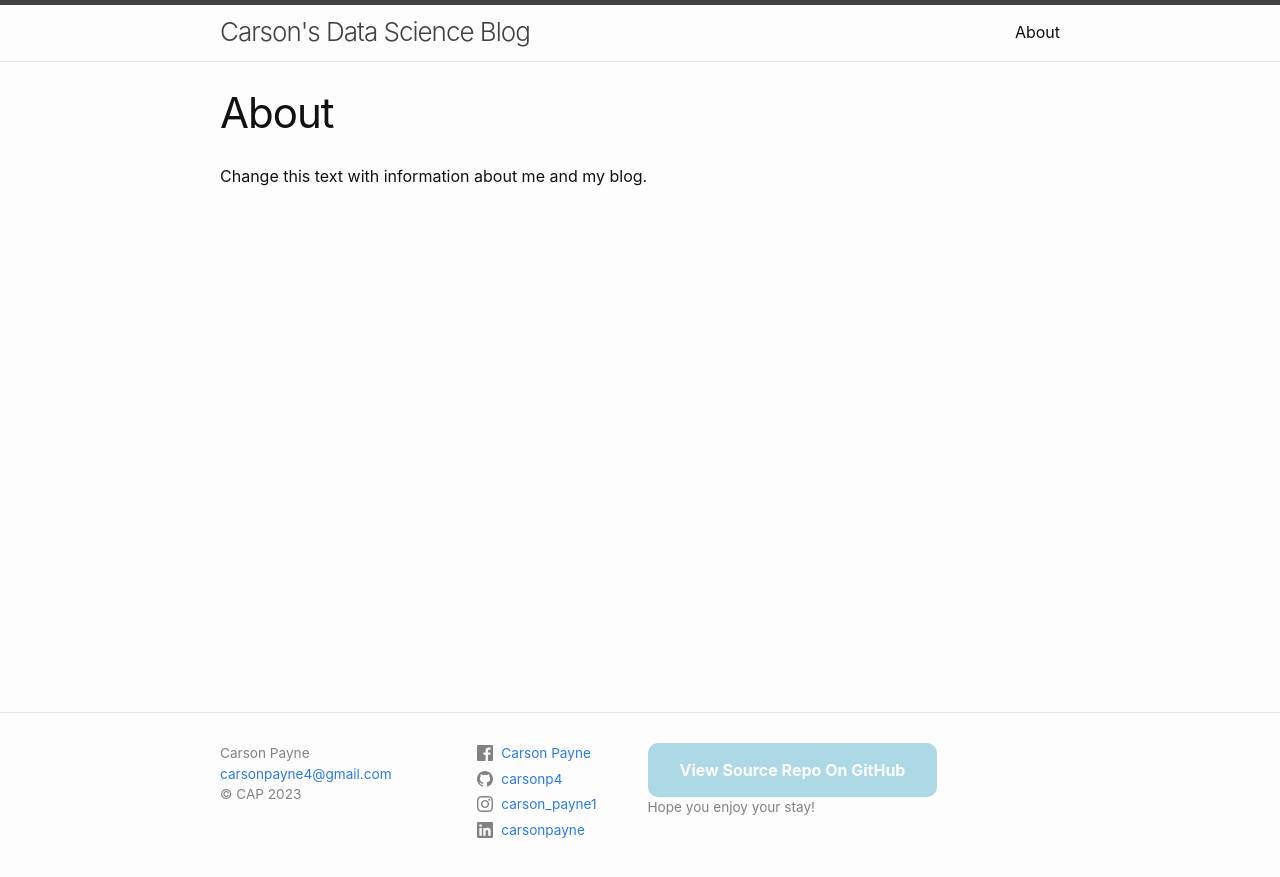
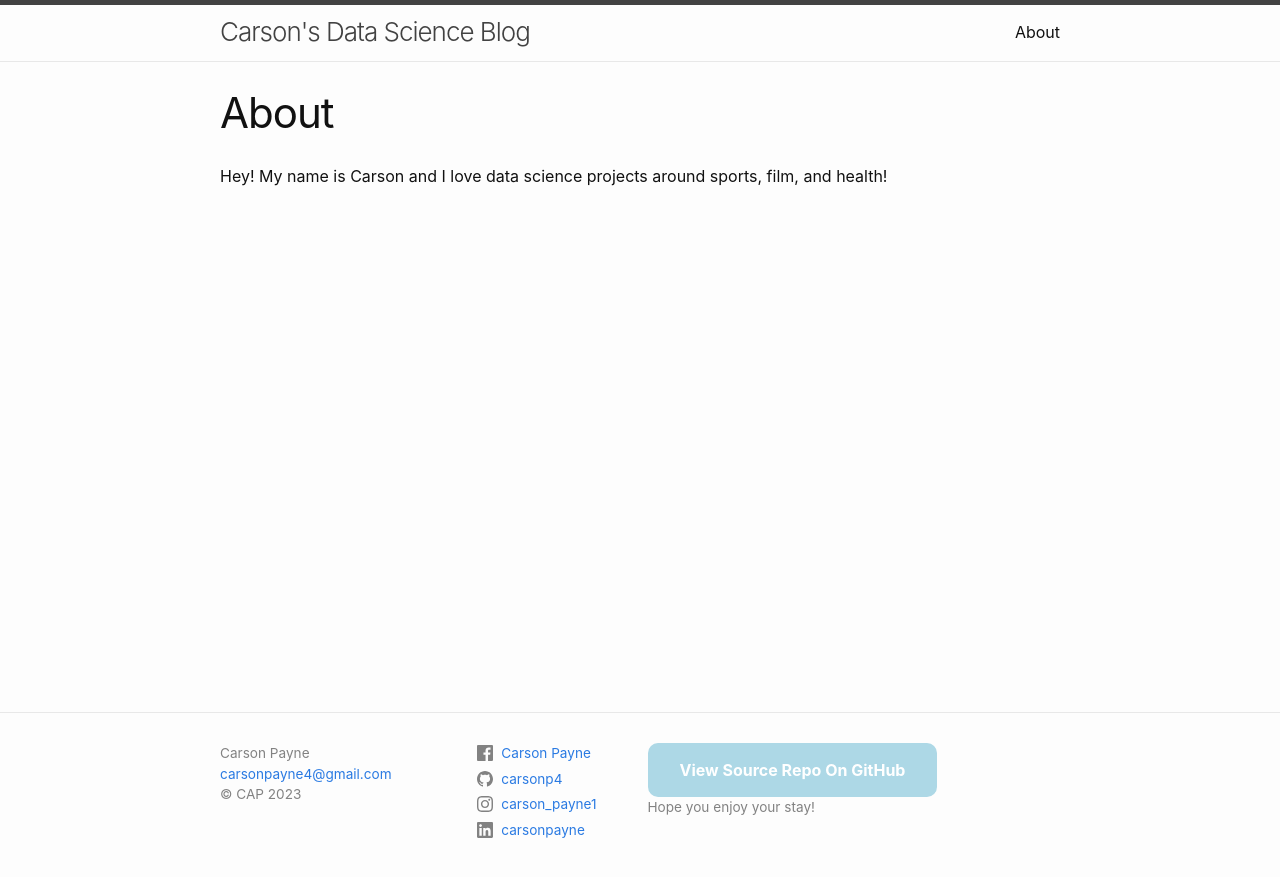
Before and after one commit to carsonp4/old_blog, a Jekyll site: the page built from about.markdown, in a window 1280 px wide. Shown: the top 877 px of the page. Built offline with Jekyll 4.4.1, drawn with Linux system fonts in a browser that asks for light colours.

Commit message:
Update about.markdown

```diff
--- a/about.markdown
+++ b/about.markdown
@@ -4,4 +4,4 @@ title: About
 permalink: /about/
 ---
 
-Change this text with information about me and my blog.
+Hey! My name is Carson and I love data science projects around sports, film, and health!
```
